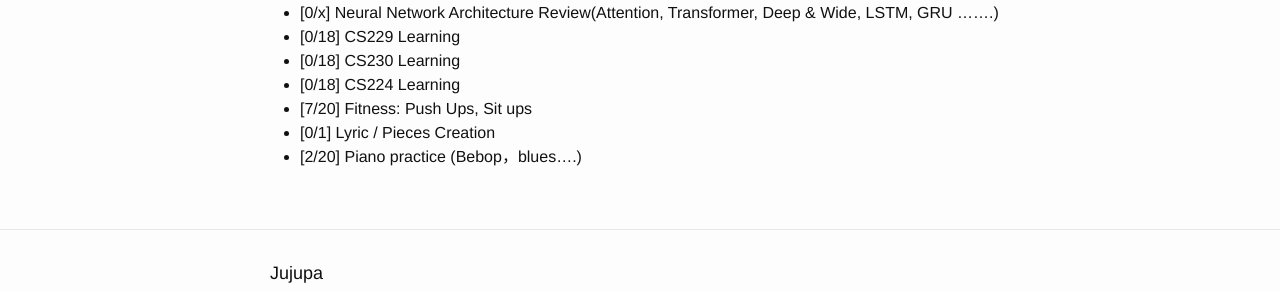
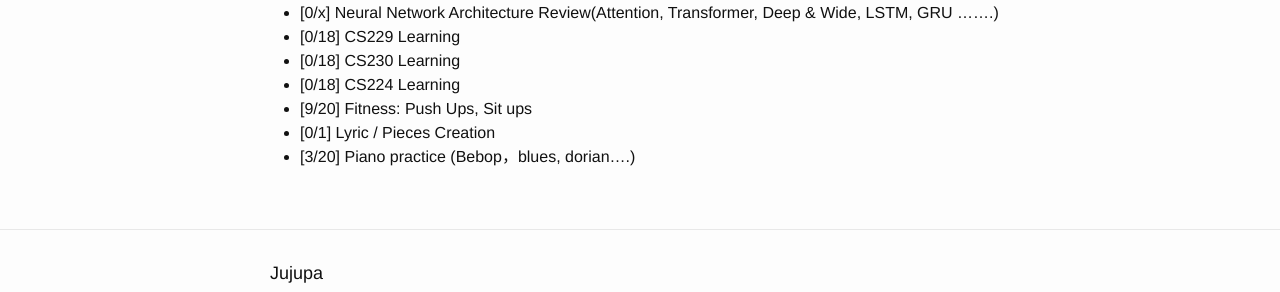
Before and after one commit to ZhengshengWei/zhengshengwei.github.io, a Jekyll site: the page built from _posts/2021-03-01-March-Wish.md, in a window 1280 px wide. Shown: the part 268-560 px from the top of the page. Built offline with Jekyll 4.4.1, drawn with Linux system fonts in a browser that asks for light colours; comment, search, counter and statistics services are not loaded.

Commit message:
update March goals

```diff
--- a/_posts/2021-03-01-March-Wish.md
+++ b/_posts/2021-03-01-March-Wish.md
@@ -15,6 +15,6 @@ modify: 2021-03-01 12:00:00
 + [0/18] CS229 Learning
 + [0/18] CS230 Learning
 + [0/18] CS224 Learning
-+ [7/20] Fitness: Push Ups, Sit ups
++ [9/20] Fitness: Push Ups, Sit ups
 + [0/1] Lyric / Pieces Creation
-+ [2/20] Piano practice (Bebop，blues....)
++ [3/20] Piano practice (Bebop，blues, dorian....)
```
